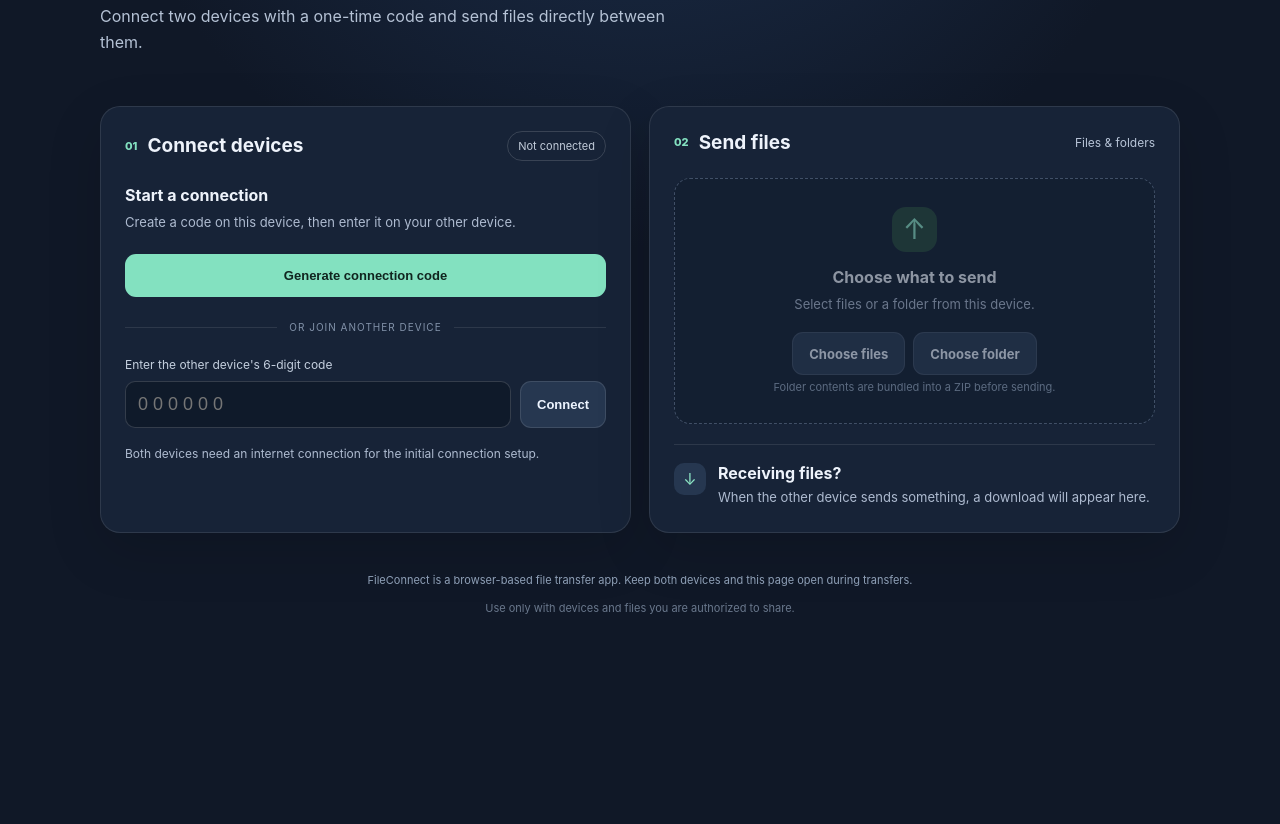
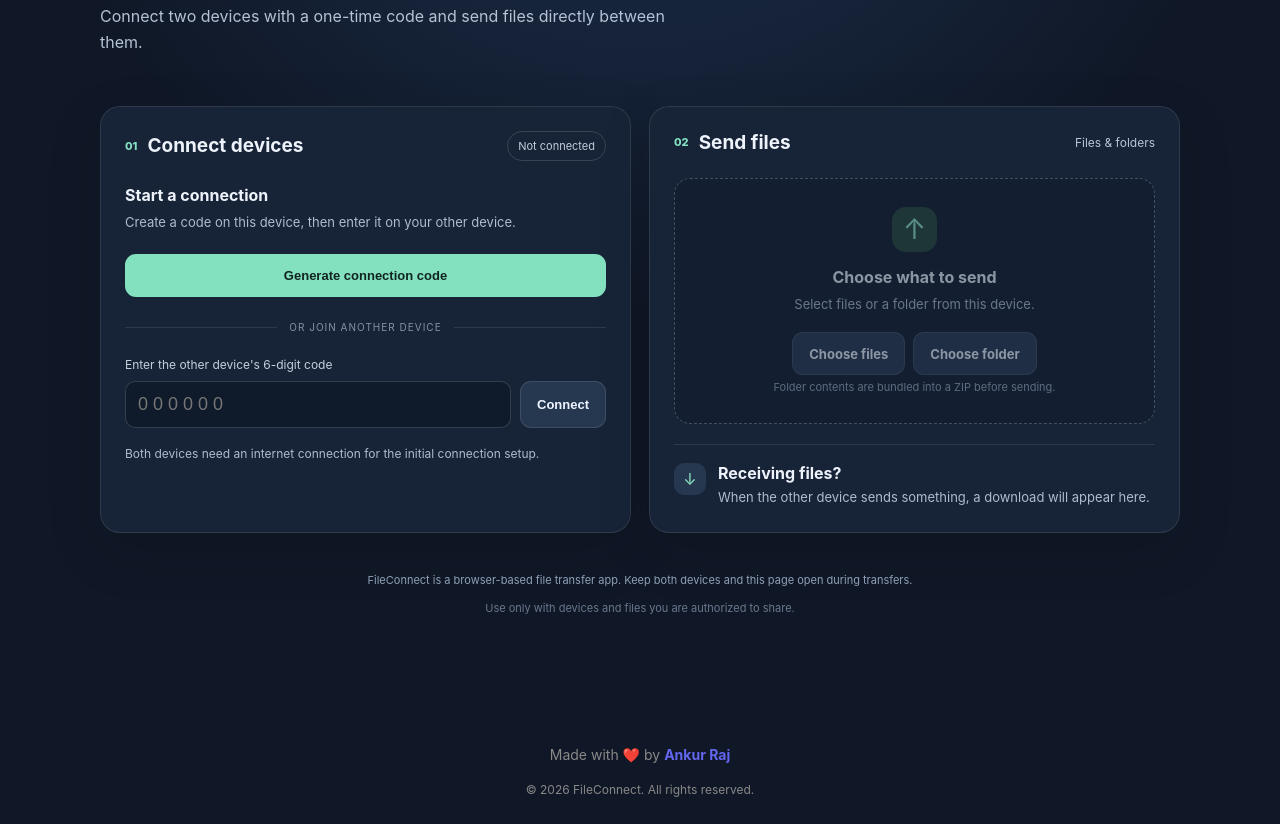
Before and after one commit to Nilam-coder-spec/File-transfer-, a plain HTML site: page index.html in a window 1280 px wide. Shown: the part 314-1138 px from the top of the page. Before the commit the page ends 979 px from the top, so only its background shows below. Drawn offline with nearby package versions, Linux system fonts and the light colour scheme.

Commit message:
add name

```diff
--- a/index.html
+++ b/index.html
@@ -77,6 +77,10 @@
       <p>FileConnect is a browser-based file transfer app. Keep both devices and this page open during transfers.</p>
       <p class="foot-small">Use only with devices and files you are authorized to share.</p>
     </footer>
+    <footer class="site-footer">
+  <p>Made with ❤️ by <strong>Ankur Raj</strong></p>
+  <small>© 2026 FileConnect. All rights reserved.</small>
+</footer>
   </main>
   <div id="toast" class="toast" role="status" aria-live="polite"></div>
   <script src="https://unpkg.com/peerjs@1.5.4/dist/peerjs.min.js"></script>
--- a/style.css
+++ b/style.css
@@ -56,3 +56,20 @@ footer{padding:28px 0 36px;text-align:center;color:#8fa0b7;font-size:11px;line-h
 .toast.show{opacity:1;transform:translateX(-50%) translateY(0)}
 @media(max-width:760px){.grid{grid-template-columns:1fr}.hero{padding-top:42px}.panel{padding:19px}.topbar{height:64px}.secure{font-size:10px}}
 @media(max-width:390px){.shell{width:calc(100% - 20px)}.panel-heading{align-items:flex-start;flex-direction:column}.join-line{flex-direction:column}.code-line strong{font-size:29px;letter-spacing:5px}}
+.site-footer {
+  text-align: center;
+  padding: 25px 10px;
+  margin-top: 40px;
+  color: #888;
+  font-size: 14px;
+}
+
+.site-footer strong {
+  color: #6366f1;
+}
+
+.site-footer small {
+  display: block;
+  margin-top: 8px;
+  font-size: 12px;
+}
```
